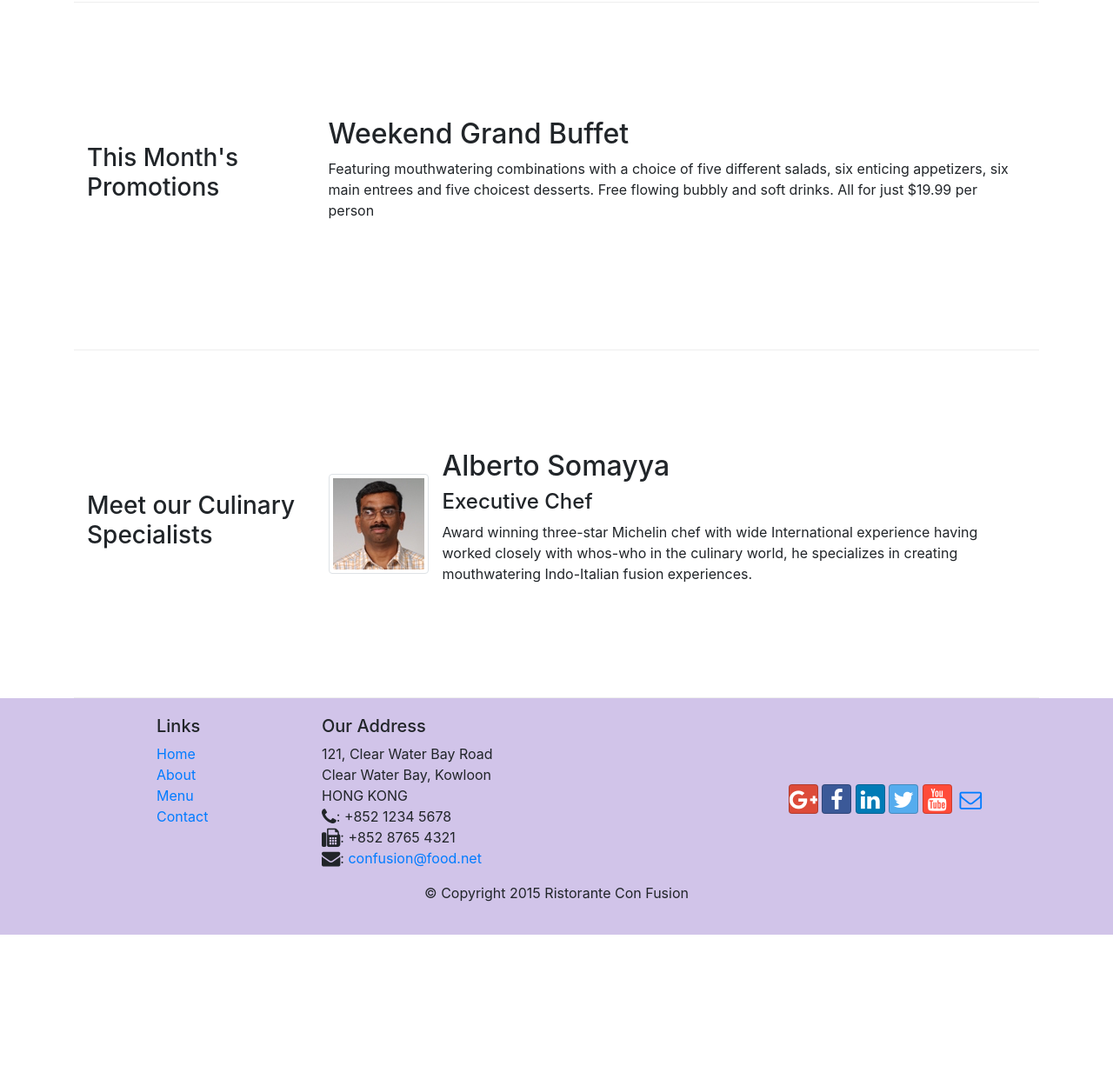
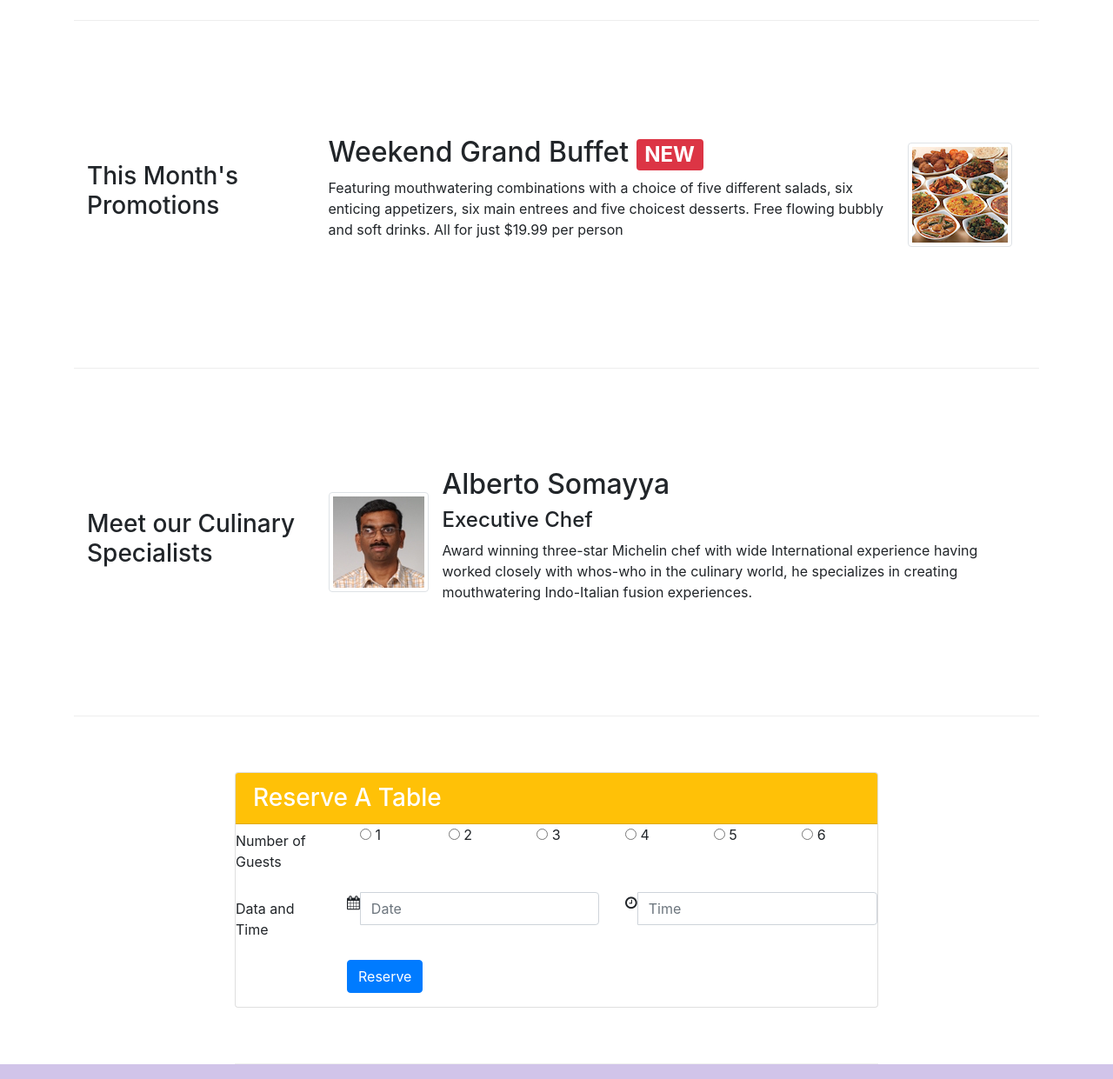
Before and after one commit to hadi20sa/conFusion, a website: page index.html in a window 1280 px wide. Shown: the part 660-1901 px from the top of the page at 87% size. Before the commit the page ends 1735 px from the top, so only its background shows below. Drawn offline with nearby package versions, Linux system fonts and the light colour scheme.

Commit message:
Assignment 2

```diff
--- a/index.html
+++ b/index.html
@@ -37,12 +37,13 @@
     <header class="jumbotron">
         <div class="container">
             <div class="row row-header">
-                <div class="col-12 col-sm-8">
+                <div class="col-12 col-sm-6">
                     <h1>Ristorante con Fusion</h1>
                     <p>We take inspiration from the World's best cuisines, and create a unique fusion experience. Our lipsmacking creations will tickle your culinary senses!</p>
                 </div>
-                <div class="col col-sm align-self-center">
-                    <img src="img/logo.png" class="img-fluid">
+                <div class="col-12 col-sm-6">
+                    <img src="img/logo.png" class="col-sm-5 img-fluid align-self-center">
+                    <a role="button" class="col-sm-5 btn btn-sm btn-warning align-self-center" href="#reservetable"> Reserve Table</a>
                 </div>
             </div>
         </div>
@@ -58,7 +59,7 @@
                     <img class="d-flex mr-3 img-thumbnail align-self-center"
                          src="img/uthappizza.png" alt="Uthappizza">
                     <div class="media-body">
-                        <h2 class="mt-0">Uthappizza</h2>
+                        <h2 class="mt-0">Uthappizza <span class="badge badge-danger">HOT</span> <span class="badge badge-pill badge-default">$4.99</span></h2>
                         <p class="hidden-xs-down">A unique combination of Indian Uthappam (pancake) and
                           Italian pizza, topped with Cerignola olives, ripe vine
                           cherry tomatoes, Vidalia onion, Guntur chillies and
@@ -68,14 +69,18 @@
             </div>
         </div>
 
-
         <div class="row row-content align-items-center">
             <div class="col-sm-4 col-md-3">
                 <h3>This Month's Promotions</h3>
             </div>
             <div class="col-sm col-md">
-                <h2>Weekend Grand Buffet</h2>
-                <p>Featuring mouthwatering combinations with a choice of five different salads, six enticing appetizers, six main entrees and five choicest desserts. Free flowing bubbly and soft drinks. All for just $19.99 per person </p>
+                <div class="media">
+                    <div class="media-body">
+                        <h2 class="mt-0">Weekend Grand Buffet <span class="badge badge-danger">NEW</span></h2>
+                        <p class="hidden-xs-down">Featuring mouthwatering combinations with a choice of five different salads, six enticing appetizers, six main entrees and five choicest desserts. Free flowing bubbly and soft drinks. All for just $19.99 per person </p>
+                    </div>
+                    <img class="d-flex mr-3 img-thumbnail align-self-center" src="img/buffet.png" alt="Buffet">
+                </div>
             </div>
         </div>
 
@@ -99,6 +104,66 @@
                 </div>
             </div>
         </div>
+
+        <div class="row row-content col-sm-8 col-xs-12 align-items-center" id="reservetable">
+            <div class="card">
+                <h3 class="card-header bg-warning text-white">Reserve A Table</h3>
+                <div class="card-block">
+                    <form>
+                        <div class="form-group row">
+                            <label for="guests" class="col-md-2 col-form-label">Number of Guests</label>
+                            <div class="col-md-10">
+                                <div class="input-group">
+                                    <div class="radio col-md-2">
+                                        <label><input type="radio" name="optradio"> 1</label>
+                                    </div>
+                                    <div class="radio col-md-2">
+                                        <label><input type="radio" name="optradio"> 2</label>
+                                    </div>
+                                    <div class="radio col-2">
+                                        <label><input type="radio" name="optradio" > 3</label>
+                                    </div>
+                                    <div class="radio col-2">
+                                        <label><input type="radio" name="optradio"> 4</label>
+                                    </div>
+                                    <div class="radio col-2">
+                                        <label><input type="radio" name="optradio"> 5</label>
+                                    </div>
+                                    <div class="radio col-2">
+                                        <label><input type="radio" name="optradio" > 6</label>
+                                    </div>
+                                </div>
+                            </div>
+                        </div>
+                        <div class="form-group row">
+                            <label for="inputdate" class="col-md-2 col-form-label">Data and Time</label>
+                            <div class="col-md-5">
+                                <div class="input-group">
+                                    <div class="input-group-addon">
+                                        <span class="fa fa-calendar"></span>
+                                    </div>
+                                    <input type="text" class="form-control" id="inputdate" name="inputdate" placeholder="Date">
+                                </div>
+                            </div>
+                            <div class="col-md-5">
+                                <div class="input-group">
+                                    <div class="input-group-addon">
+                                        <span class="fa fa-clock-o"></span>
+                                    </div>
+                                    <input type="text" class="form-control input-sm" id="inputtime" name="inputtime" placeholder="Time">
+                                </div>
+                            </div>
+                        </div>
+                        <div class="form-group row">
+                            <div class="offset-md-2 col-md-10">
+                                <button type="submit" class="btn btn-primary">Reserve</button>
+                            </div>
+                        </div>
+                    </form>
+                </div>
+            </div>
+        </div>
+
     </div>
 
     <footer class="footer">
```
